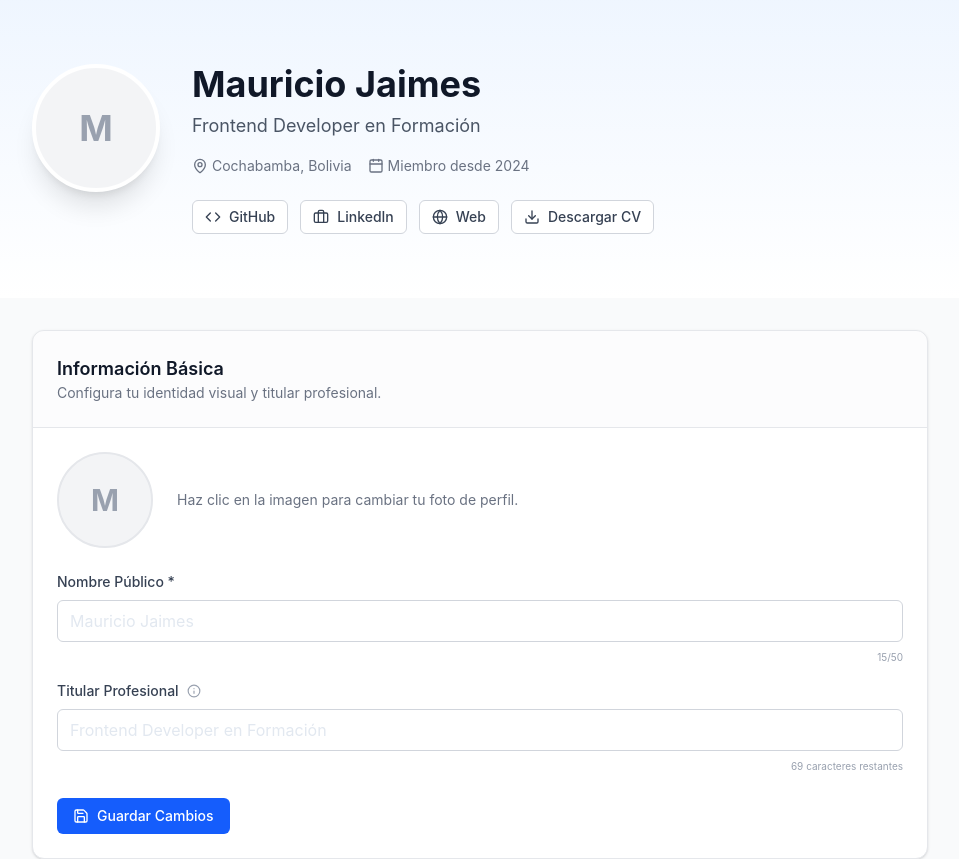
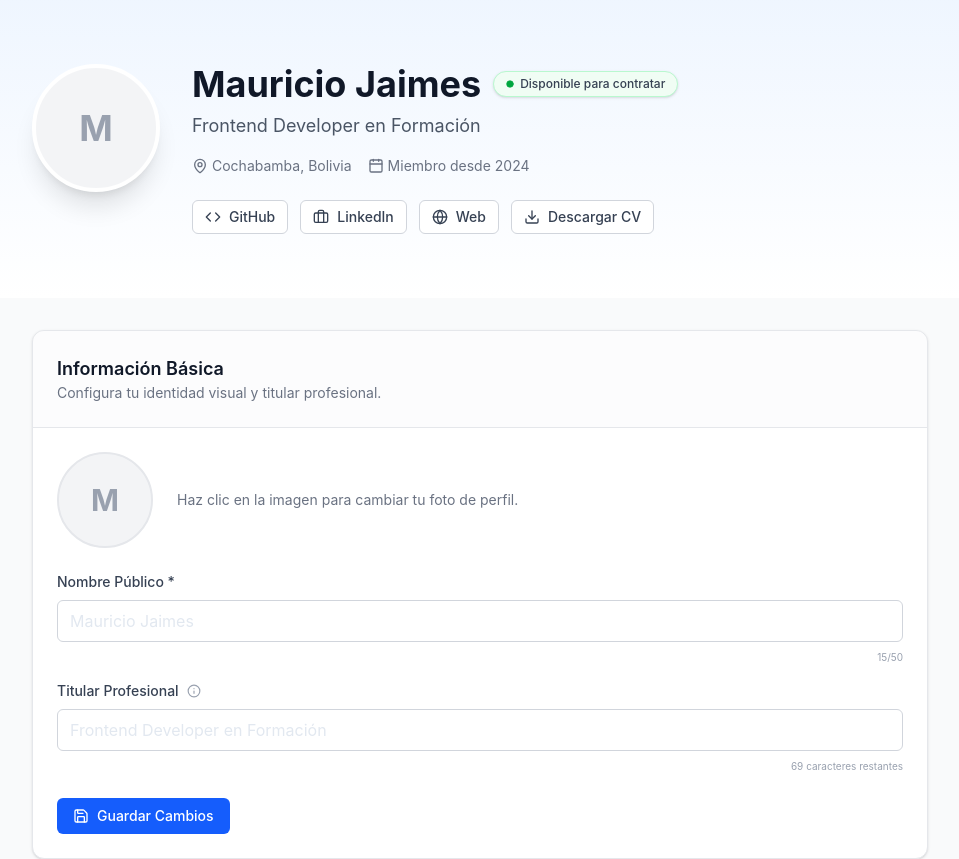
Before and after one commit to dpardo23/bytebusters-frontend, a React (Vite) app: page / in a window 1280 px wide. Shown: the top 859 px of the page, without its empty margins (160-1119 px from the left). Built offline with nearby package versions, Linux system fonts and the light colour scheme.

Commit message:
feat(availability): crear componente status-badge con variantes de color

```diff
--- a/src/App.jsx
+++ b/src/App.jsx
@@ -10,7 +10,8 @@ function App() {
     createdAt: "2024-01-01",
     githubUrl: "https://github.com",
     linkedinUrl: "https://linkedin.com",
-    websiteUrl: "https://portafolio.com"
+    websiteUrl: "https://portafolio.com",
+    status: "active"
   }
 
   const mockExperiences = [
--- a/src/components/portfolio/hero-section.jsx
+++ b/src/components/portfolio/hero-section.jsx
@@ -1,4 +1,5 @@
 import { MapPin, Calendar, Code, Briefcase, Globe, Download } from "lucide-react"
+import { StatusBadge } from "./status-badge.jsx"
 
 export function HeroSection({ user }) {
   return (
@@ -11,7 +12,11 @@ export function HeroSection({ user }) {
           </div>
 
           <div className="flex-1 text-center md:text-left">
-            <h1 className="text-3xl md:text-4xl font-bold text-gray-900 mb-2">{user?.name || "Tu Nombre"}</h1>
+            <div className="flex flex-col md:flex-row items-center md:items-center gap-3 mb-2">
+              <h1 className="text-3xl md:text-4xl font-bold text-gray-900">{user?.name || "Tu Nombre"}</h1>
+              <StatusBadge status={user?.status || "active"} />
+            </div>
+
             <p className="text-lg text-gray-600 mb-4">{user?.headline || "Sin titular"}</p>
 
             <div className="flex flex-wrap items-center justify-center md:justify-start gap-4 text-sm text-gray-500 mb-6">
@@ -20,7 +25,6 @@ export function HeroSection({ user }) {
             </div>
 
             <div className="flex flex-wrap items-center justify-center md:justify-start gap-3">
-
               {user?.githubUrl && (
                 <a href={user.githubUrl} target="_blank" className="inline-flex items-center px-3 py-1.5 border border-gray-300 rounded-md text-sm font-medium text-gray-700 bg-white hover:bg-gray-50">
                   <Code className="w-4 h-4 mr-2" /> GitHub
@@ -31,7 +35,6 @@ export function HeroSection({ user }) {
                   <Briefcase className="w-4 h-4 mr-2" /> LinkedIn
                 </a>
               )}
-
               {user?.websiteUrl && (
                 <a href={user.websiteUrl} target="_blank" className="inline-flex items-center px-3 py-1.5 border border-gray-300 rounded-md text-sm font-medium text-gray-700 bg-white hover:bg-gray-50">
                   <Globe className="w-4 h-4 mr-2" /> Web
--- /dev/null
+++ b/src/components/portfolio/status-badge.jsx
@@ -0,0 +1,39 @@
+import { Circle } from "lucide-react"
+
+export function StatusBadge({ status = "active" }) {
+
+  let bgColor, textColor, borderColor, labelText;
+
+  switch (status) {
+    case 'active':
+      bgColor = "bg-green-50";
+      textColor = "text-green-600";
+      borderColor = "border-green-200";
+      labelText = "Disponible para contratar";
+      break;
+    case 'busy':
+      bgColor = "bg-amber-50";
+      textColor = "text-amber-600";
+      borderColor = "border-amber-200";
+      labelText = "Trabajando actualmente";
+      break;
+    case 'incognito':
+      bgColor = "bg-gray-50";
+      textColor = "text-gray-600";
+      borderColor = "border-gray-200";
+      labelText = "No disponible";
+      break;
+    default:
+      bgColor = "bg-green-50";
+      textColor = "text-green-600";
+      borderColor = "border-green-200";
+      labelText = "Disponible para contratar";
+  }
+
+  return (
+    <div className={`inline-flex items-center gap-1.5 px-3 py-1 rounded-full text-xs font-medium border ${bgColor} ${borderColor} shadow-sm transition-colors`}>
+      <Circle className={`w-2 h-2 fill-current ${textColor}`} />
+      <span className="text-gray-700">{labelText}</span>
+    </div>
+  )
+}
```
